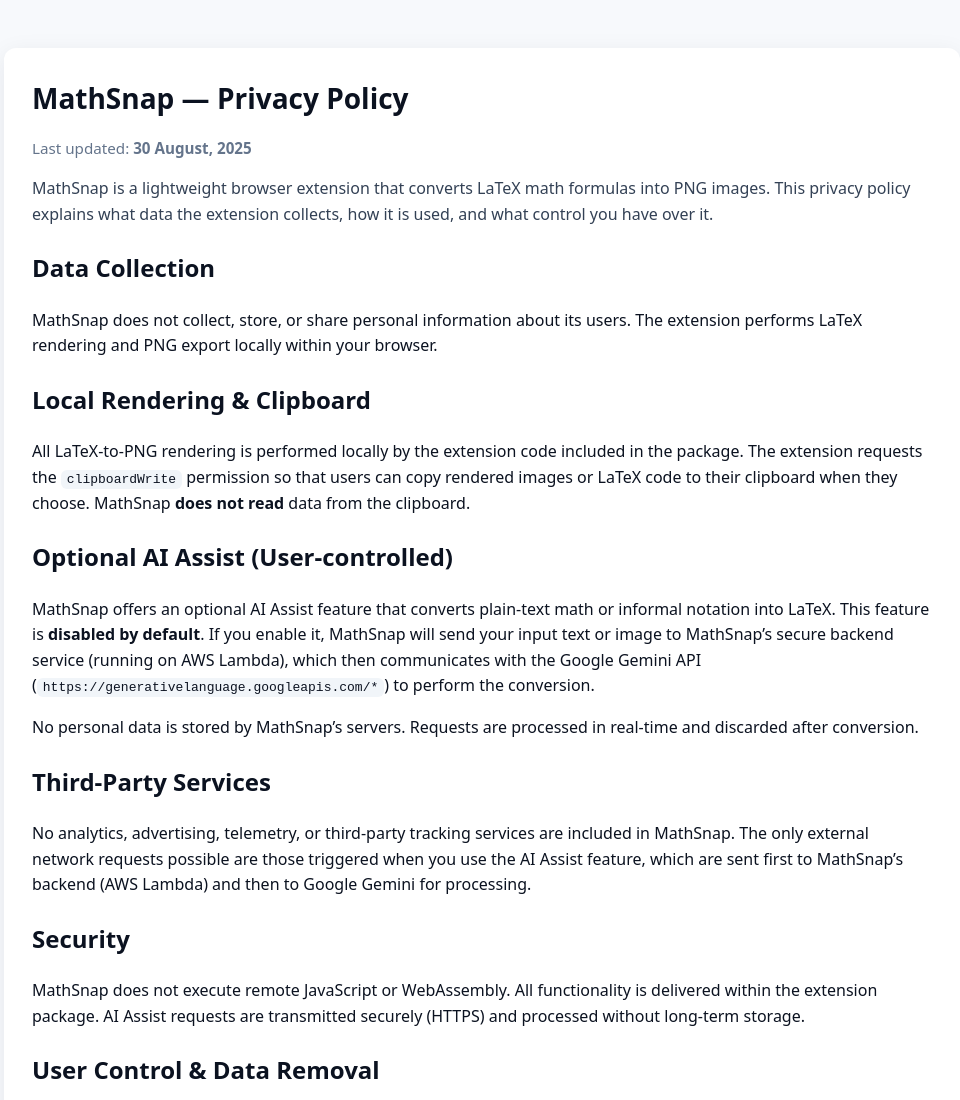
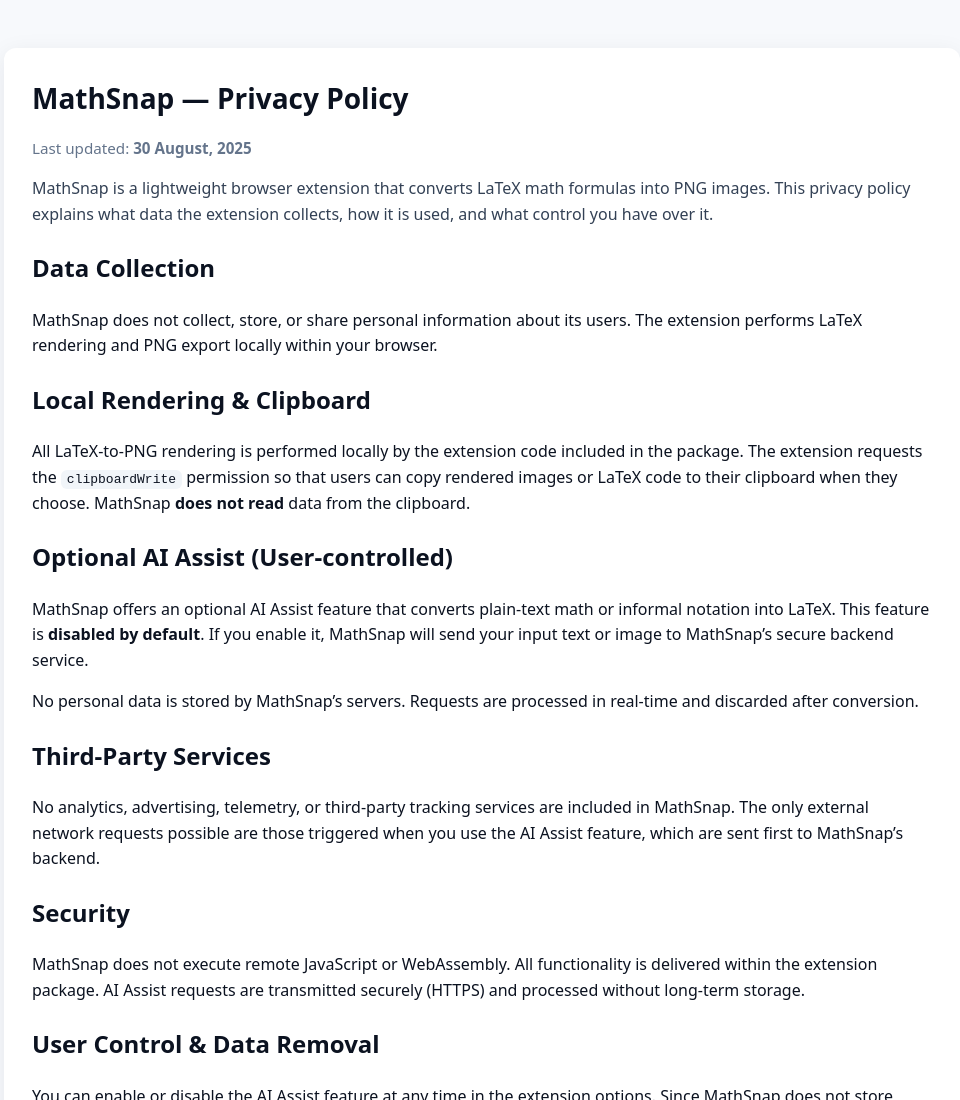
Before and after one commit to spartan289/mathsnap.github.io, a plain HTML site: page index.html in a window 1280 px wide. Shown: the top 1100 px of the page, without its empty margins (158-1118 px from the left). Drawn offline with Linux system fonts and the light colour scheme.

Commit message:
Remove backend service details from AI Assist section

```diff
--- a/index.html
+++ b/index.html
@@ -30,11 +30,11 @@
     <p>All LaTeX-to-PNG rendering is performed locally by the extension code included in the package. The extension requests the <code>clipboardWrite</code> permission so that users can copy rendered images or LaTeX code to their clipboard when they choose. MathSnap <strong>does not read</strong> data from the clipboard.</p>
 
     <h2>Optional AI Assist (User-controlled)</h2>
-    <p>MathSnap offers an optional AI Assist feature that converts plain-text math or informal notation into LaTeX. This feature is <strong>disabled by default</strong>. If you enable it, MathSnap will send your input text or image to MathSnap’s secure backend service (running on AWS Lambda), which then communicates with the Google Gemini API (<code>https://generativelanguage.googleapis.com/*</code>) to perform the conversion.</p>
+    <p>MathSnap offers an optional AI Assist feature that converts plain-text math or informal notation into LaTeX. This feature is <strong>disabled by default</strong>. If you enable it, MathSnap will send your input text or image to MathSnap’s secure backend service.</p>
     <p>No personal data is stored by MathSnap’s servers. Requests are processed in real-time and discarded after conversion.</p>
 
     <h2>Third-Party Services</h2>
-    <p>No analytics, advertising, telemetry, or third-party tracking services are included in MathSnap. The only external network requests possible are those triggered when you use the AI Assist feature, which are sent first to MathSnap’s backend (AWS Lambda) and then to Google Gemini for processing.</p>
+    <p>No analytics, advertising, telemetry, or third-party tracking services are included in MathSnap. The only external network requests possible are those triggered when you use the AI Assist feature, which are sent first to MathSnap’s backend.</p>
 
     <h2>Security</h2>
     <p>MathSnap does not execute remote JavaScript or WebAssembly. All functionality is delivered within the extension package. AI Assist requests are transmitted securely (HTTPS) and processed without long-term storage.</p>
```
